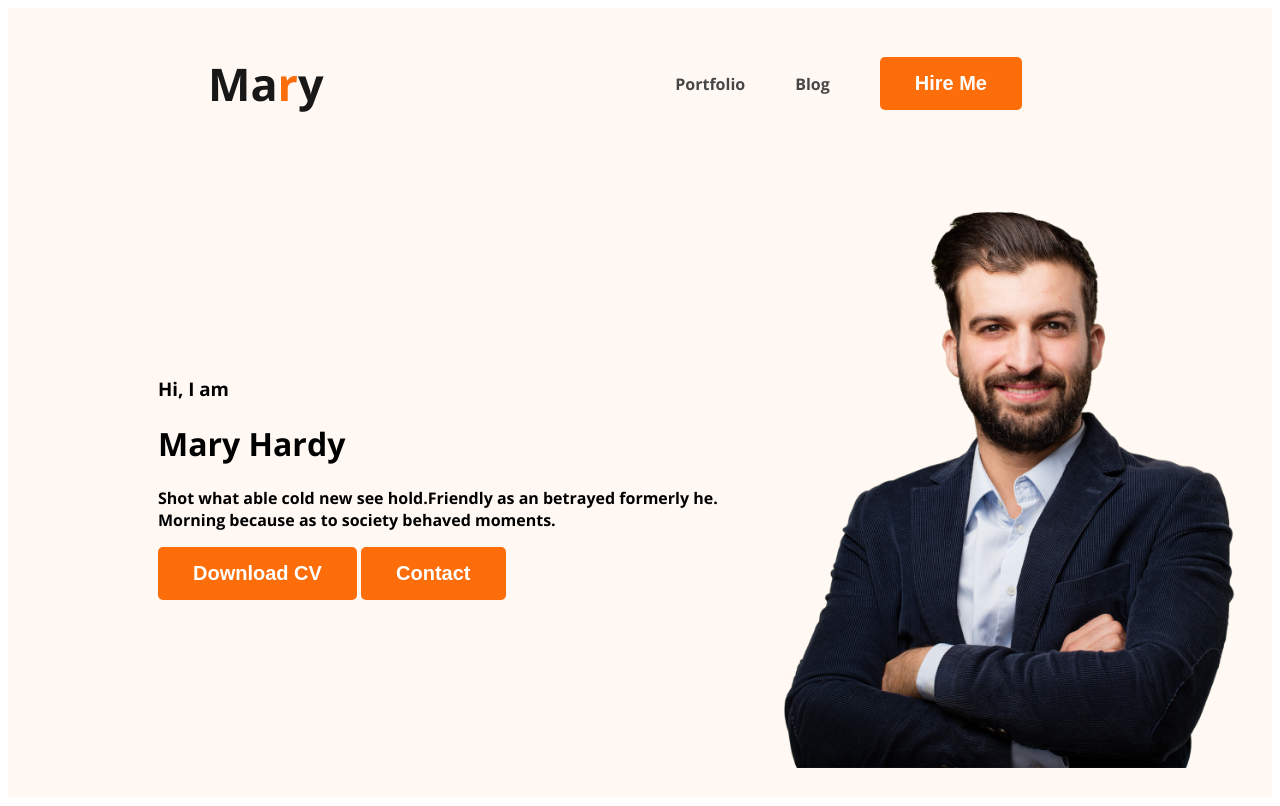
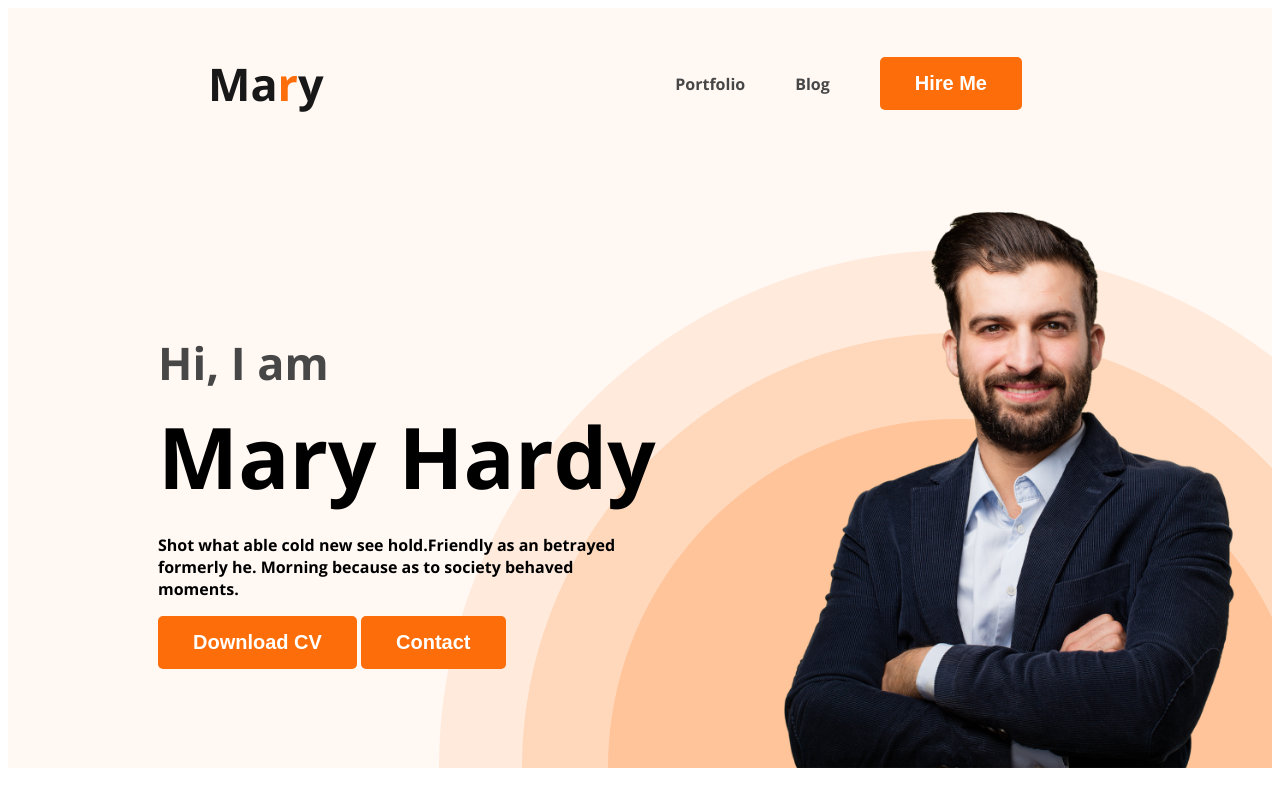
Before and after one commit to khokonamin/Portfolio-website-repo, a plain HTML site: page Portfolio-website-repo/index.html in a window 1280 px wide. Drawn offline with nearby package versions, Linux system fonts and the light colour scheme.

Commit message:
add please

```diff
--- a/Portfolio-website-repo/Styles/Portfolio.css
+++ b/Portfolio-website-repo/Styles/Portfolio.css
@@ -51,13 +51,32 @@ nav a {
 /* Header related Style*/
 .header{
     background-color: #FFF8F3;
+    background-image: url('../images/header_bg.png');
+    background-repeat: no-repeat;
+    background-position: bottom right;
 }
 .banner{
-    padding:30px 30px 30px 150px;
+    padding:30px 30px 0px 150px;
     display: flex;
     align-items: center;
+    justify-content: space-between;
+}
+.banner-content{
+    max-width: 500px;
 }
 .banner .profile-pic{
     width: 500px;
 
 }
+.banner-greeting{
+    font-size: 45px;
+    color: #474747;
+    margin-bottom:0;
+}
+.banner-title{
+    font-size: 85px;
+    font-weight:700;
+    margin-top: 5px;
+    margin-bottom: 20px;
+
+}
--- a/Portfolio-website-repo/index.html
+++ b/Portfolio-website-repo/index.html
@@ -23,7 +23,7 @@
         <div class="banner-content">
             <h3 class="banner-greeting">Hi, I  am</h3>
             <h1 class="banner-title">Mary Hardy</h1>
-            <p>Shot what able cold new see hold.Friendly as an betrayed formerly he. Morning because as to society behaved moments.</p>
+            <p class="banner-description">Shot what able cold new see hold.Friendly as an betrayed formerly he. Morning because as to society behaved moments.</p>
             <button class="btn-primary">Download CV</button>
             <button class="btn-primary">Contact</button>
         </div>
```
